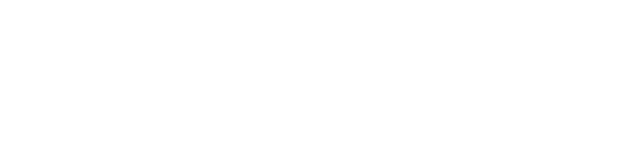
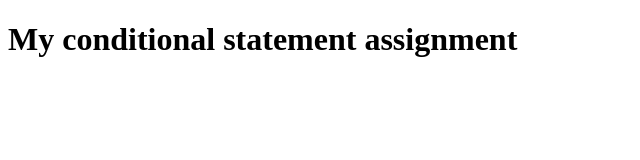
Before and after one commit to sandrakiaraee-alt/Conditional-statement-assignment, a plain HTML site: page index.html in a window 1280 px wide. Shown: the whole page, without its empty margins (0-640 px from the left). Drawn offline with Linux system fonts and the light colour scheme.

Commit message:
fix missing body tag

```diff
--- a/index.html
+++ b/index.html
@@ -6,6 +6,7 @@
     <title>Assignment</title>
 </head>
 <body>
+    <h1>My conditional statement assignment</h1>
     <script src="script.js"></script>
 </body>
 </html>
```
